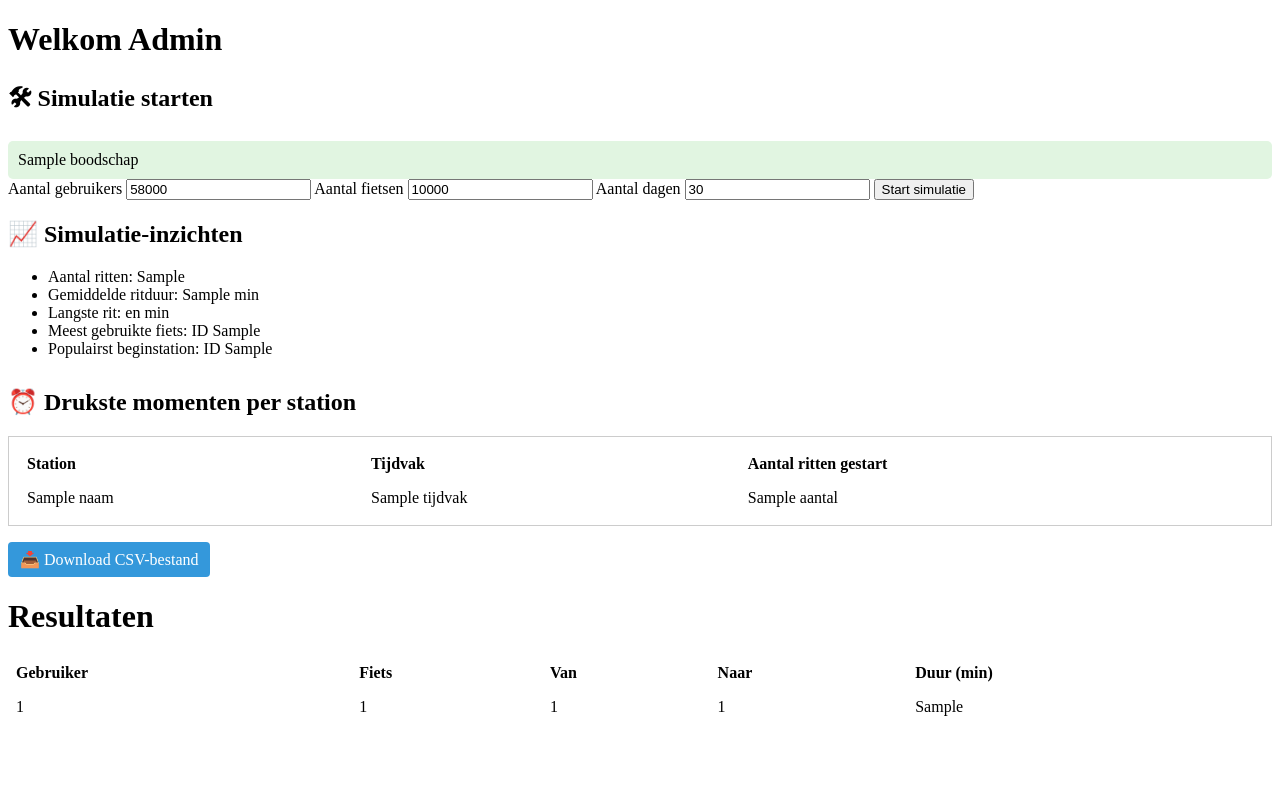
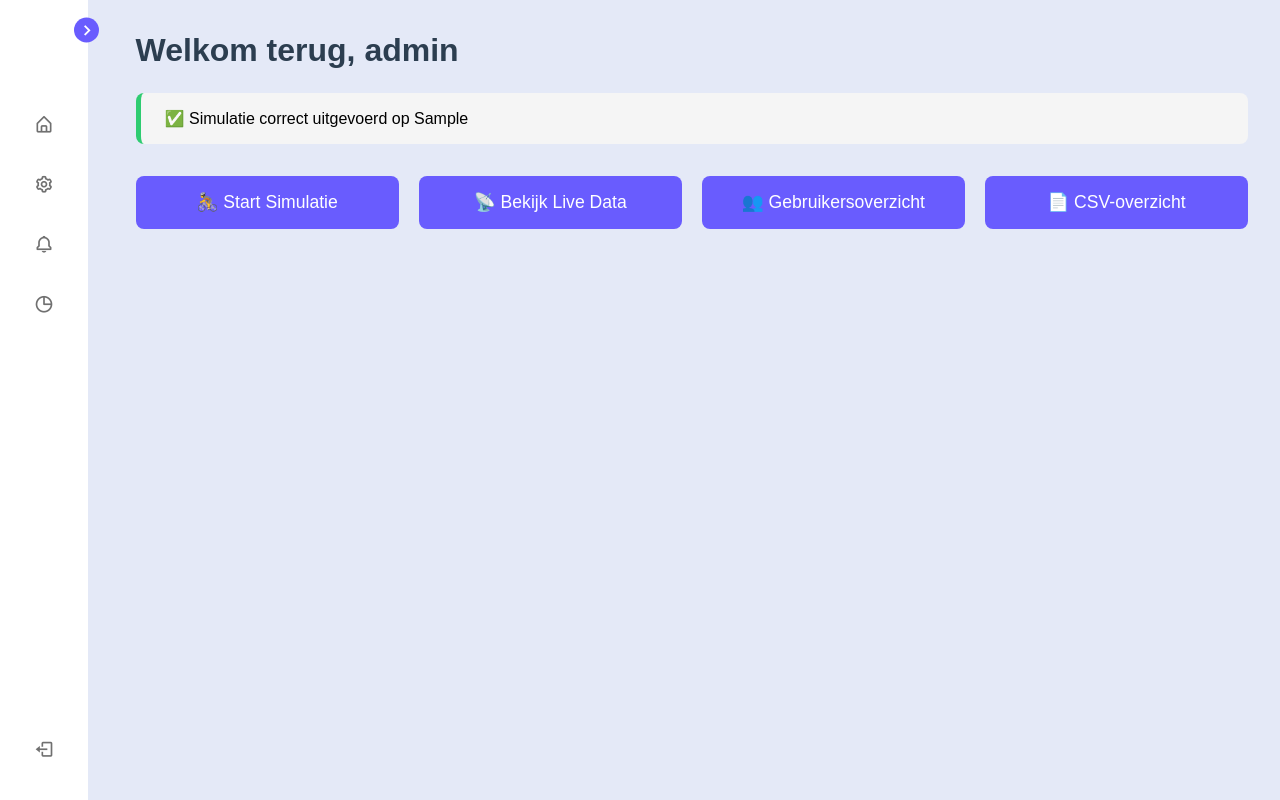
Before and after one commit to christianmesinas/stage-velo, a Flask app: template app/templates/admin.html in a window 1280 px wide. Run offline with Flask 3, Linux system fonts and the light colour scheme; the template is opened without the code that fills it: most values are stand-ins (such as "Sample title", 1, 10 or a date in 2020); parts of the project's set-up code (start-up, migrations or seed data) failed here and were passed over.

Commit message:
vergeten te commiten admin.html

```diff
--- a/app/templates/admin.html
+++ b/app/templates/admin.html
@@ -1,123 +1,41 @@
-<!DOCTYPE html>
-<html lang="nl">
-<head>
-    <meta charset="UTF-8">
-    <title>Admin Dashboard</title>
-    <link rel="stylesheet" href="{{ url_for('static', filename='css/admin.css') }}">
-</head>
-<body>
-    <h1>Welkom Admin</h1>
-
-    <h2>🛠 Simulatie starten</h2>
-
-    {% if boodschap %}
-        <div style="margin-top: 20px; background-color: #e1f5e1; padding: 10px; border-radius: 5px;">
-            {{ boodschap }}
-        </div>
-    {% endif %}
-
-    <form method="post" action="/admin" class="inline-form">
-        <label>
-            Aantal gebruikers
-            <input type="number" name="gebruikers" value="58000">
-        </label>
-        <label>
-            Aantal fietsen
-            <input type="number" name="fietsen" value="10000">
-        </label>
-        <label>
-            Aantal dagen
-            <input type="number" name="dagen" value="30">
-        </label>
-        <button type="submit">Start simulatie</button>
-    </form>
-
-    {% if aantal_ritten is not none %}
-    <!-- Simulatie-inzichten -->
-    <div style="margin-bottom: 30px;">
-      <h2>📈 Simulatie-inzichten</h2>
-      <ul>
-          <li>Aantal ritten: {{ aantal_ritten }}</li>
-          <li>Gemiddelde ritduur: {{ gemiddelde_duur }} min</li>
-          <li>Langste rit: {{ langste_rit }} min</li>
-          <li>Meest gebruikte fiets: ID {{ meest_gebruikte_fiets }}</li>
-          <li>Populairst beginstation: ID {{ populairst_station }}</li>
-      </ul>
-    </div>
-
-    <!-- Drukste momenten per station als scrollbare tabel -->
-    <div>
-      <h2>⏰ Drukste momenten per station</h2>
-      <div style="max-height: 300px; overflow-y: auto; border: 1px solid #ccc; padding: 10px;">
-        <table style="width: 100%; border-collapse: collapse;">
-            <thead>
-                <tr>
-                    <th style="text-align: left; padding: 8px;">Station</th>
-                    <th style="text-align: left; padding: 8px;">Tijdvak</th>
-                    <th style="text-align: left; padding: 8px;">Aantal ritten gestart</th>
-                </tr>
-            </thead>
-            <tbody>
-                {% for d in drukste_per_station %}
-                <tr>
-                    <td style="padding: 8px;">{{ d.naam }}</td>
-                    <td style="padding: 8px;">{{ d.tijdvak }}</td>
-                    <td style="padding: 8px;">{{ d.aantal }}</td>
-                </tr>
-                {% endfor %}
-            </tbody>
-        </table>
-      </div>
-    </div>
-    {% endif %}
-
-    <div id="spinner" style="display:none;">
-        <p>Simulatie wordt uitgevoerd...</p>
-        <img src="https://tenor.com/en-GB/view/loading-gif-20768857" alt="Bezig met laden">
-    </div>
-
-    {% if ritten %}
+{% extends 'base_admin.html' %}
 
 
-        {% if csv_bestand %}
-    <p><a href="{{ csv_bestand }}" download style="display: inline-block; background-color: #3498db; color: white; padding: 8px 12px; border-radius: 4px; text-decoration: none;">
-        📥 Download CSV-bestand
-    </a></p>
-{% endif %}
+{% block head %}
+
+<link rel="stylesheet" href="{{ url_for('static', filename='css/admin.css') }}">
+
+
+{% endblock %}
 
 
 
-    <div class="scrollbox">
-        <h1>Resultaten</h1>
-        <table style="width: 100%; border-collapse: collapse;">
-            <thead>
-                <tr>
-                    <th style="padding: 8px; text-align: left;">Gebruiker</th>
-                    <th style="padding: 8px; text-align: left;">Fiets</th>
-                    <th style="padding: 8px; text-align: left;">Van</th>
-                    <th style="padding: 8px; text-align: left;">Naar</th>
-                    <th style="padding: 8px; text-align: left;">Duur (min)</th>
-                </tr>
-            </thead>
-            <tbody>
-                {% for rit in ritten %}
-                <tr>
-                    <td style="padding: 8px;">{{ rit.gebruiker_id }}</td>
-                    <td style="padding: 8px;">{{ rit.fiets_id }}</td>
-                    <td style="padding: 8px;">{{ rit.begin_station_id }}</td>
-                    <td style="padding: 8px;">{{ rit.eind_station_id }}</td>
-                    <td style="padding: 8px;">{{ rit.duur_minuten }}</td>
-                </tr>
-                {% endfor %}
-            </tbody>
-        </table>
-    </div>
-    {% endif %}
+{% block content %}
 
-    <script>
-        function toonSpinner() {
-            document.getElementById("spinner").style.display = "block";
-        }
-    </script>
-</body>
-</html>
+<div class="admin-dashboard">
+
+
+  <h2 class="dashboard-title">Welkom terug, admin {{ session["username"] }}</h2>
+
+
+    <div class="status-grid">
+  {% if laatste_simulatie %}
+    <div class="status-card success">✅ Simulatie correct uitgevoerd op {{ laatste_simulatie }}</div>
+  {% else %}
+    <div class="status-card warning">⚠️ Nog geen simulatie uitgevoerd</div>
+  {% endif %}
+
+</div>
+
+
+  <div class="quick-links">
+    <a href="{{ url_for('routes.admin_simulatie') }}" class="link-card">🚴 Start Simulatie</a>
+    <a href="{{ url_for('routes.admin_data') }}" class="link-card">📡 Bekijk Live Data</a>
+    <a href="#" class="link-card">👥 Gebruikersoverzicht</a>
+    <a href="#" class="link-card">📄 CSV-overzicht</a>
+  </div>
+
+</div>
+
+
+{% endblock %}
```
